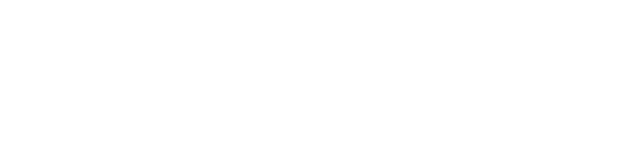
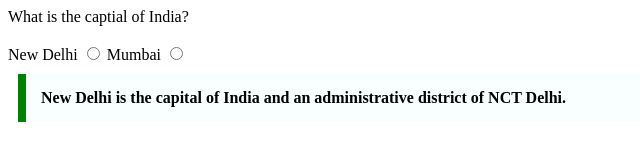
Before and after one commit to acciojob/trivia-alimdfaiz, a website: page main.html in a window 1280 px wide. Shown: the whole page, without its empty margins (0-640 px from the left). Drawn offline with Linux system fonts and the light colour scheme.

Commit message:
created a submission

```diff
--- a/main.html
+++ b/main.html
@@ -8,6 +8,14 @@
 
 <body>
 	<!-- the entire body must be written by student -->
+	<label for="question">What is the captial of India?</label>
+	<br>
+	<br>
+	<label for="new delhi">New Delhi</label>
+	<input type="radio" id="new delhi">
+	<label for="mumbai">Mumbai</label>
+	<input type="radio" id="mumbai">
+	<blockquote class="quotation">New Delhi is the capital of India and an administrative district of NCT Delhi.</blockquote>
     <script type="text/javascript" src="./script.js">
 </script>
 
--- a/styles.css
+++ b/styles.css
@@ -1,2 +1,10 @@
 
 /* Your CSS Code here. */
+.quotation{
+	max-width:600px;
+	margin:10px;
+	padding:15px;
+	border-left:8px solid green;
+	background-color:#f8fffe;
+	font-weight:bold;
+}
```
